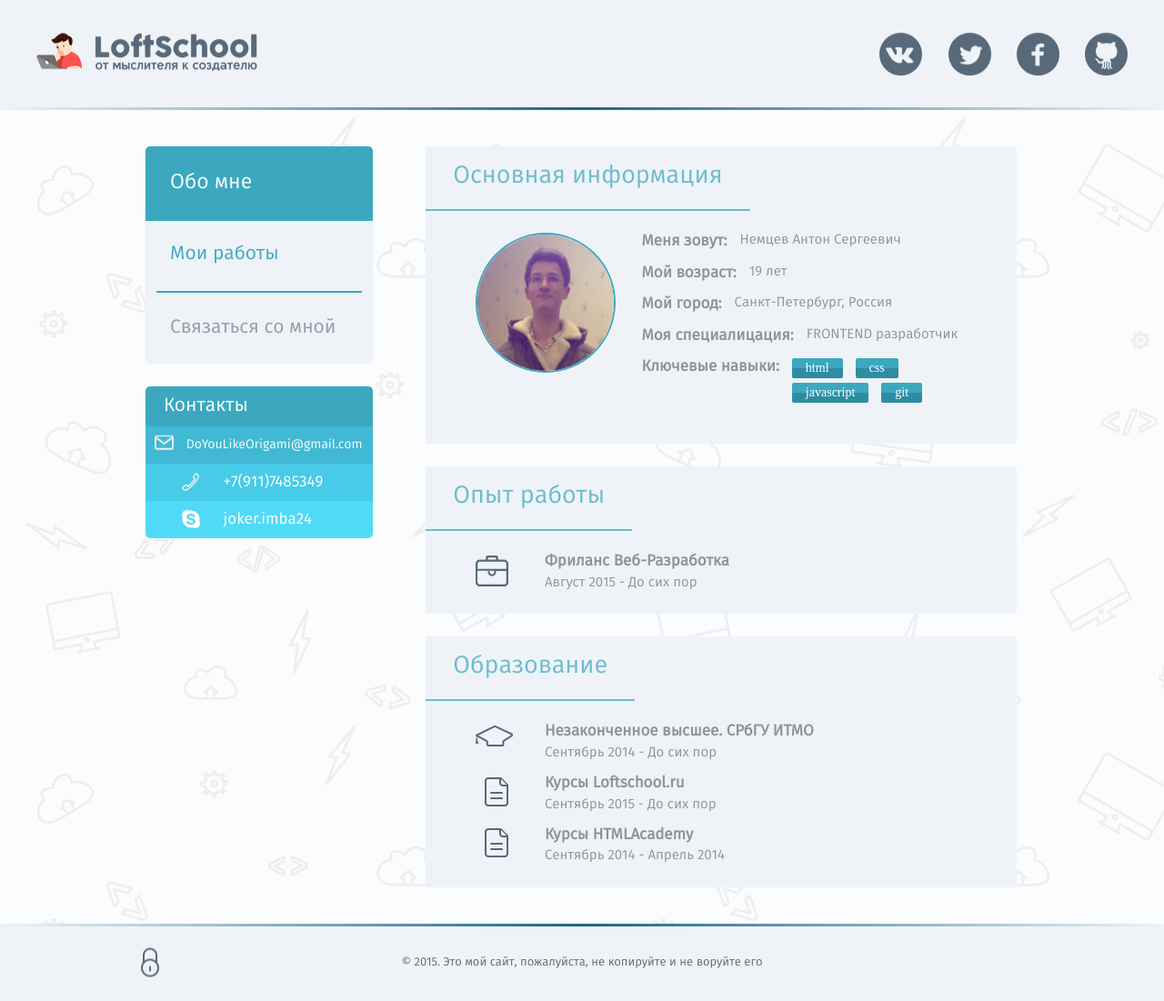
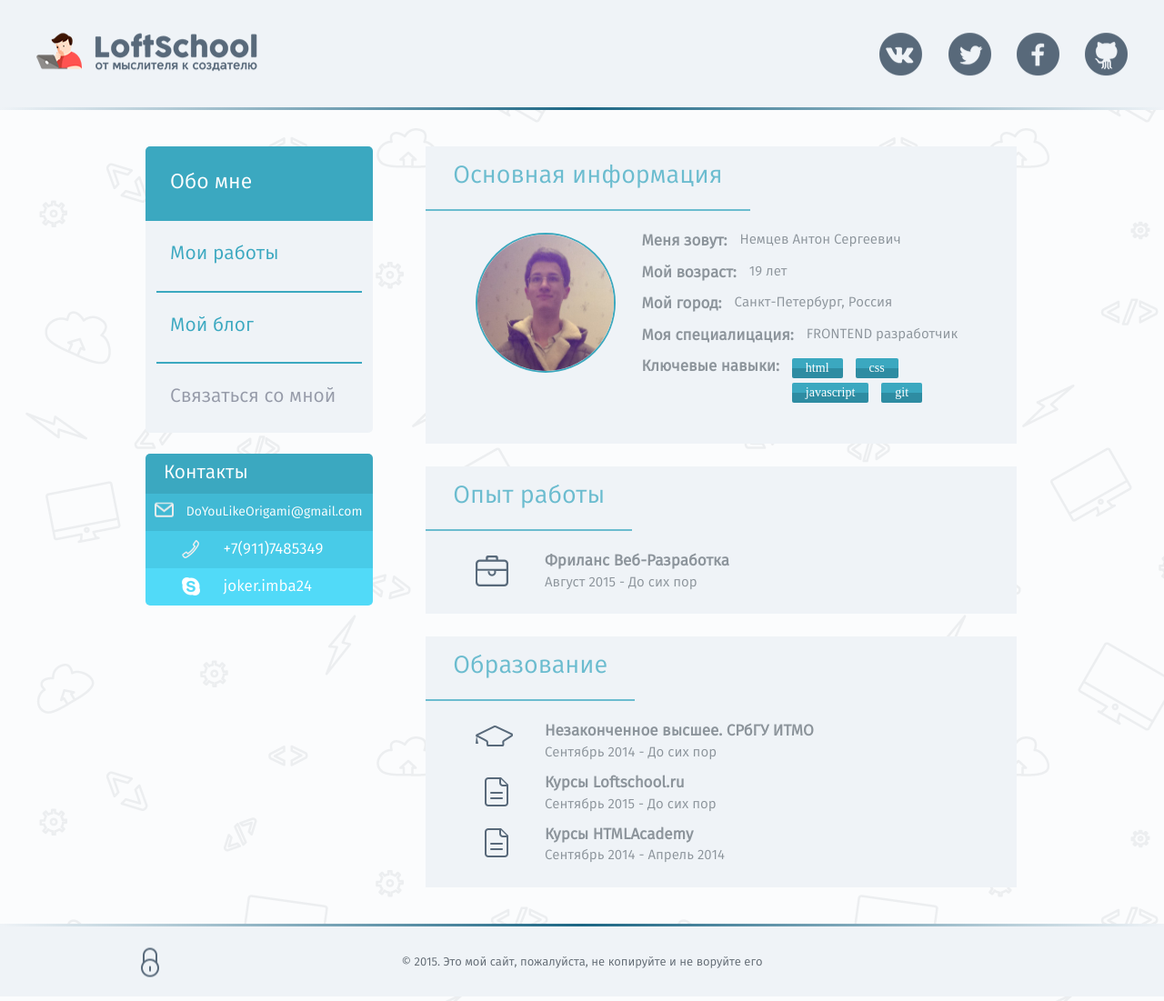
Before and after one commit to DoYouLikeOrigami/HomeWork-1, a web app: file app/index.html in a window 1280 px wide. Shown: the whole page at 91% size. Before the commit the page ends 1075 px from the top, so only its background shows below. Run offline with its HTML, style and script files only (its server is not run), Linux system fonts and the light colour scheme; some libraries are stand-ins or nearby versions; some web fonts are replaced.

Commit message:
small udate

```diff
--- a/app/css/main.css
+++ b/app/css/main.css
@@ -1,4 +1,9 @@
+html {
+	height: 100%;
+}
+
 body {
+	height: 100%;
 	font-size: 12px;
 	font-family: "fira_sansbook";
 	background: rgb(239, 243, 247);
@@ -6,12 +11,28 @@ body {
 }
 
 
+.wrapper {
+	position: relative;
+	min-width: 970px;
+	min-height: 100%;
+	height: auto !important;
+	background-image: url(../img/mainBG.png);
+}
+
+	.wrapper:after {
+		content: "";
+		display: block;
+		height: 85px;
+	}
+
 /* Описание хэдера */
 
 .main-header {
 	display: block;
 	position: relative;
 	height: 118px;
+	background: rgb(239, 243, 247);
+	z-index: 1;
 }
 
 	.wrapper-header {
@@ -103,6 +124,8 @@ body {
 	display: block;
 	height: 3px;
 	min-width: 970px;
+	background: -webkit-linear-gradient(left, rgb(239, 243, 247), rgb(28, 102, 132), rgb(239, 243, 247));
+	background: -o-linear-gradient(left, rgb(239, 243, 247), rgb(28, 102, 132), rgb(239, 243, 247));
 	background: linear-gradient(to right, rgb(239, 243, 247), rgb(28, 102, 132), rgb(239, 243, 247));
 }
 
@@ -112,8 +135,8 @@ body {
 	display: block;
 	position: relative;
 	min-width: 970px;
-	background-image: url(../img/mainBG.png);
 }
+
 
 	.main-wrapper {
 		display: block;
@@ -149,6 +172,7 @@ body {
 					display: block;
 					padding: 0 12px;
 					font-size: 21px;
+					margin-bottom: -2px;
 				}
 
 					.nav-item:first-of-type {
@@ -166,7 +190,6 @@ body {
 
 					.nav .active {
 						font-size: 23px;
-						margin-bottom: -2px;
 						background-color: rgb(59, 168, 192);
 					}
 
@@ -342,7 +365,7 @@ body {
 							vertical-align: top;
 						}
 
-						.skills-wrapper {
+						.fact-info-wrapper {
 							display: inline-block;
 							max-width: 180px;
 						}
@@ -422,9 +445,11 @@ body {
 .main-footer {
 	display: block;
 	position: relative;
+	margin-top: -85px;
 	height: 80px;
+	min-width: 970px;
 	text-align: center;
-	vertical-align: middle;
+	background: rgb(239, 243, 247);
 }
 
 	.footer-wrapper {
--- a/app/index.html
+++ b/app/index.html
@@ -2,30 +2,43 @@
 <html>
 <head>
 	<meta charset="UTF-8">
+
+	<!-- IE -->
 	<meta http-equiv="X-UA-Compatible"
 		content="IE=edge">
+
+	<!-- Devices -->
+	<meta name="viewport" content="width=970, initial-scale=1">
+
 	<title>Сайт-Портфорлио</title>
+
 	<!-- SEO -->
 	<meta name="description" content="portfolio-site">
 	<meta name="keywords" content="portfolio, 			homework, loftschool">
 	<meta name="author" content="Anton Nemtsev">
+
 	<!-- favicon.ico -->
-	<meta rel="shortcut icon" href="img/favicon.ico" 	type="image/x-icon">
-	<meta rel="icon" href="img/favicon.ico"
+	<meta rel="shortcut icon" href="/favicon.ico" 	type="image/x-icon">
+	<meta rel="icon" href="/favicon.ico"
 		type="image/x-icon">
+
 	<!-- bower CSS -->
 	<link rel="stylesheet" type="text/css" href="bower/normalize-css/normalize.css">
+
 	<!-- fonts CSS -->
 	<link rel="stylesheet" type="text/css" href="fonts/fira/fira.css">
 	<link rel="stylesheet" type="text/css" href="fonts/Proxima-Nova/Proxima.css">
+
 	<!-- CSS -->
 	<link rel="stylesheet" type="text/css" href="css/main.css">
+
 	<!-- Modernizer -->
 	<script src="bower/modernizer/modernizr.js">
 	</script>
 </head>
 <body>
 
+	<div class="wrapper">
 		<header class="main-header">
 			<div class="wrapper-header">
 				<div class="header-img-wrapper">
@@ -36,19 +49,23 @@
 					</span>
 				</div>
 				<ul class="social">
-				<a href="" class="social-link">
+					<a href="https://vk.com/id150472292" class="social-link"
+						target="_blank">
 						<li class="social-icon social-vk">
 							vk-link
 						</li></a>
-				<a href="" class="social-link">
+					<a href="" class="social-link"
+						target="_blank">
 						<li class="social-icon social-tw">
 							tw-link
 						</li></a>
-				<a href="" class="social-link">
+					<a href="" class="social-link"
+						target="_blank">
 						<li class="social-icon social-fb">
 							fb-link
 						</li></a>
-				<a href="" class="social-link">
+					<a href="https://github.com/DoYouLikeOrigami" class="social-link"
+						target="_blank">
 						<li class="social-icon social-git">
 							git-link
 						</li></a>
@@ -70,6 +87,11 @@
 						<li class="nav-item">
 							<a href="" class="nav-link">
 								Мои работы
+							</a>
+						</li>
+						<li class="nav-item">
+							<a href="" class="nav-link">
+								Мой блог
 							</a>
 						</li>
 						<li class="nav-item">
@@ -111,24 +133,35 @@
 							<ul class="info-about-me">
 								<li class="info-fact">
 									<span class="info-bold">Меня зовут:</span>
+									<div
+									class="fact-info-wrapper">
 									Немцев Антон Сергеевич
+									</div>
 								</li>
 								<li class="info-fact">
 									<span class="info-bold">Мой возраст:</span>
-								19 лет
+									<div
+									class="fact-info-wrapper">
+									19 лет</div>
 								</li>
 								<li class="info-fact">
 									<span class="info-bold">Мой город:</span>
+									<div
+									class="fact-info-wrapper">
 									Санкт-Петербург, Россия
+									</div>
 								</li>
 								<li class="info-fact">
 									<span class="info-bold">Моя специалицация:</span>
+									<div
+									class="fact-info-wrapper">
 									FRONTEND разработчик
+									</div>
 								</li>
 								<li class="info-fact">
 									<span class="info-bold">Ключевые навыки:</span>
 									<div
-								class="skills-wrapper">
+									class="fact-info-wrapper">
 										<span class="my-skill">
 											html
 										</span>
@@ -211,10 +244,10 @@
 				</div>
 			</div>
 		</section>
-
-	<div class="gradient"></div>
+	</div>
 
 	<footer class="main-footer">
+		<div class="gradient"></div>
 		<div class="footer-wrapper">
 			<a class="lock">Войти</a>
 			<div class="copyright">
```
Also changed, not shown: app/favicon.ico (added). Lines whose indentation alone changed are shown as unchanged.
